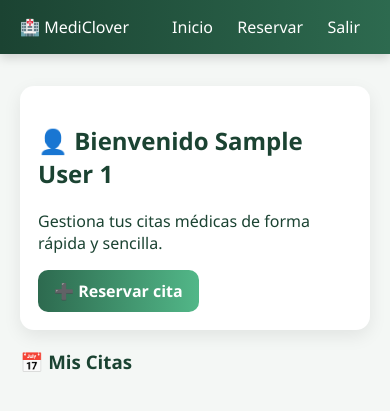
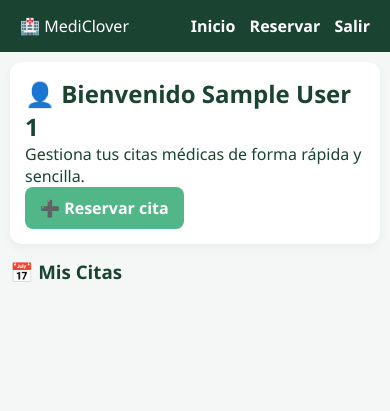
Before and after one commit to Mateo450/mediclover, a Flask app: page /panel_paciente in a window 390 px wide. Shown: the top 411 px of the page. Run offline with Flask 3, Linux system fonts and the light colour scheme; the visitor is signed in with stand-in values (Sample User, id 1); data that the repository does not hold is empty; some libraries are stand-ins or nearby versions.

Commit message:
nuevo diseño moderno

```diff
--- a/templates/static/styles.css
+++ b/templates/static/styles.css
@@ -1,240 +1,131 @@
-/* =========================
-   BASE GENERAL
-========================= */
+/* =======================
+RESET
+======================= */
+*{
+    margin:0;
+    padding:0;
+    box-sizing:border-box;
+    font-family: 'Segoe UI', sans-serif;
+}
 
+/* =======================
+BODY
+======================= */
 body{
-    font-family: 'Segoe UI', Arial, sans-serif;
-    margin:0;
     background:#f4f7f5;
     color:#1b4332;
 }
 
-/* =========================
-   NAVBAR MODERNO
-========================= */
-
+/* =======================
+NAVBAR
+======================= */
 .navbar{
-    background: linear-gradient(90deg, #1b4332, #2d6a4f);
+    background:#1b4332;
     color:white;
-    padding:16px 20px;
+    padding:15px 20px;
     display:flex;
     justify-content:space-between;
     align-items:center;
-    box-shadow:0 4px 10px rgba(0,0,0,0.15);
 }
 
 .navbar a{
     color:white;
-    margin:0 10px;
+    margin-left:10px;
     text-decoration:none;
-    font-weight:500;
+    font-weight:bold;
 }
 
-.navbar a:hover{
-    color:#b7e4c7;
-}
-
-/* =========================
-   CONTENEDORES
-========================= */
-
+/* =======================
+CONTAINER
+======================= */
 .container{
     padding:20px;
 }
 
-/* =========================
-   CARDS (DASHBOARD STYLE)
-========================= */
-
+/* =======================
+CARDS
+======================= */
 .card{
     background:white;
-    padding:18px;
-    border-radius:14px;
-    box-shadow:0 6px 18px rgba(0,0,0,0.08);
-    margin:12px 0;
-    transition:0.3s;
+    padding:15px;
+    border-radius:12px;
+    box-shadow:0 4px 10px rgba(0,0,0,0.05);
+    margin-bottom:15px;
 }
 
-.card:hover{
-    transform:translateY(-3px);
-    box-shadow:0 10px 25px rgba(0,0,0,0.12);
+/* =======================
+BOTONES
+======================= */
+.btn{
+    background:#52b788;
+    color:white;
+    padding:10px 15px;
+    border-radius:8px;
+    text-decoration:none;
+    display:inline-block;
+    border:none;
+    cursor:pointer;
+    font-weight:bold;
 }
 
-/* =========================
-   BOTONES PRO
-========================= */
-
-button, .btn, .boton{
-    background: linear-gradient(90deg, #2d6a4f, #52b788);
-    color:white;
-    padding:10px 16px;
-    border:none;
-    border-radius:10px;
-    cursor:pointer;
-    font-weight:bold;
-    transition:0.3s;
-    text-decoration:none;
-    display:inline-block;
+.btn:hover{
+    background:#40916c;
 }
 
-button:hover, .btn:hover, .boton:hover{
-    transform:scale(1.05);
-    box-shadow:0 5px 12px rgba(82,183,136,0.4);
-}
-
-/* =========================
-   FORMULARIOS
-========================= */
-
+/* =======================
+FORMULARIOS
+======================= */
 input, select, textarea{
     width:100%;
     padding:10px;
     margin:8px 0;
-    border-radius:10px;
-    border:1px solid #d0d0d0;
-    outline:none;
-    transition:0.2s;
+    border-radius:8px;
+    border:1px solid #ccc;
 }
 
-input:focus, select:focus, textarea:focus{
-    border:1px solid #52b788;
-    box-shadow:0 0 5px rgba(82,183,136,0.4);
-}
-
-/* =========================
-   TABLAS PRO
-========================= */
-
+/* =======================
+TABLAS
+======================= */
 table{
     width:100%;
     border-collapse:collapse;
-    background:white;
-    border-radius:12px;
-    overflow:hidden;
-    box-shadow:0 4px 12px rgba(0,0,0,0.08);
+    margin-top:10px;
 }
 
 th{
     background:#1b4332;
     color:white;
-    padding:12px;
-    text-transform:uppercase;
-    font-size:13px;
+    padding:10px;
 }
 
 td{
-    padding:12px;
-    border-bottom:1px solid #eee;
+    padding:10px;
+    border-bottom:1px solid #ddd;
     text-align:center;
 }
 
-tr:hover{
-    background:#f1f8f5;
+/* =======================
+ESTADOS
+======================= */
+.estado{
+    padding:5px 10px;
+    border-radius:8px;
+    color:white;
 }
 
-/* =========================
-   MENSAJES
-========================= */
+.pendiente{ background:#f4a261; }
+.completada{ background:#2a9d8f; }
+.cancelada{ background:#e63946; }
 
-.success{
-    background:#dcfce7;
-    color:#166534;
-    padding:12px;
-    border-radius:10px;
-    margin-bottom:10px;
+/* =======================
+RESPONSIVE
+======================= */
+@media(max-width:768px){
+    .container{
+        padding:10px;
+    }
+
+    table{
+        font-size:12px;
+    }
 }
-
-.error{
-    background:#fee2e2;
-    color:#991b1b;
-    padding:12px;
-    border-radius:10px;
-    margin-bottom:10px;
-}
-
-/* =========================
-   ESTADOS
-========================= */
-
-.pendiente{
-    color:#d97706;
-    font-weight:bold;
-}
-
-.completada{
-    color:#16a34a;
-    font-weight:bold;
-}
-
-.cancelada{
-    color:#dc2626;
-    font-weight:bold;
-}
-
-/* =========================
-   DASHBOARD STATS
-========================= */
-
-.stats{
-    display:grid;
-    grid-template-columns:repeat(3,1fr);
-    gap:15px;
-    margin-top:20px;
-}
-
-.stat-card{
-    background:linear-gradient(135deg, #1b4332, #2d6a4f);
-    color:white;
-    padding:22px;
-    border-radius:14px;
-    text-align:center;
-    box-shadow:0 6px 15px rgba(0,0,0,0.2);
-    transition:0.3s;
-}
-
-.stat-card:hover{
-    transform:scale(1.03);
-}
-
-.stat-card span{
-    font-size:30px;
-    display:block;
-    margin-top:8px;
-    font-weight:bold;
-}
-
-/* =========================
-   MENU CARDS
-========================= */
-
-.menu-container{
-    display:grid;
-    grid-template-columns:repeat(auto-fit,minmax(200px,1fr));
-    gap:20px;
-}
-
-.card-menu{
-    background:white;
-    padding:25px;
-    border-radius:14px;
-    text-align:center;
-    text-decoration:none;
-    color:#1b4332;
-    font-weight:bold;
-    box-shadow:0 6px 15px rgba(0,0,0,0.08);
-    transition:0.3s;
-}
-
-.card-menu:hover{
-    transform:translateY(-5px);
-    background:#e9f5ef;
-    box-shadow:0 10px 25px rgba(0,0,0,0.15);
-}
-
-/* =========================
-   TITULOS
-========================= */
-
-h1,h2,h3{
-    color:#1b4332;
-}
```
